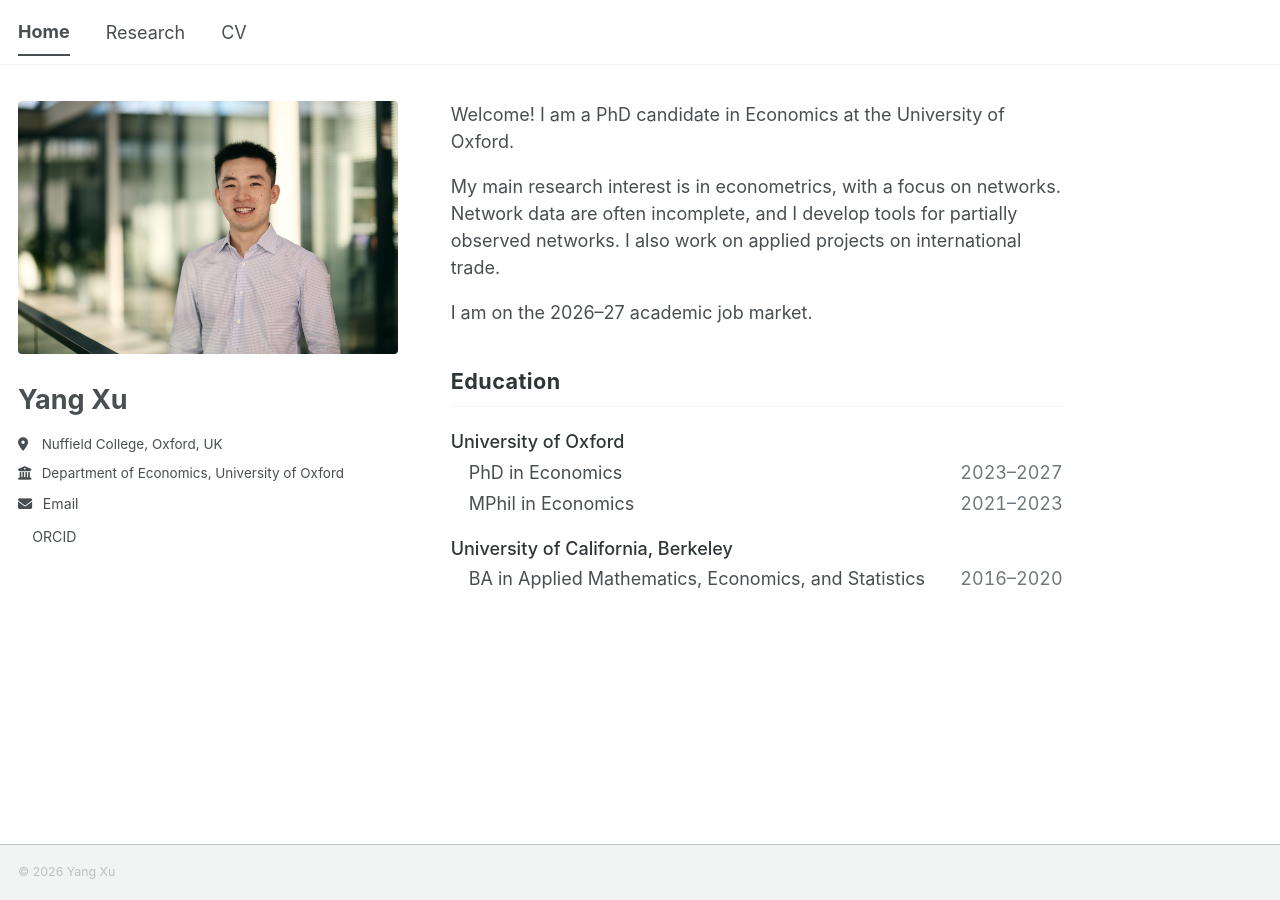
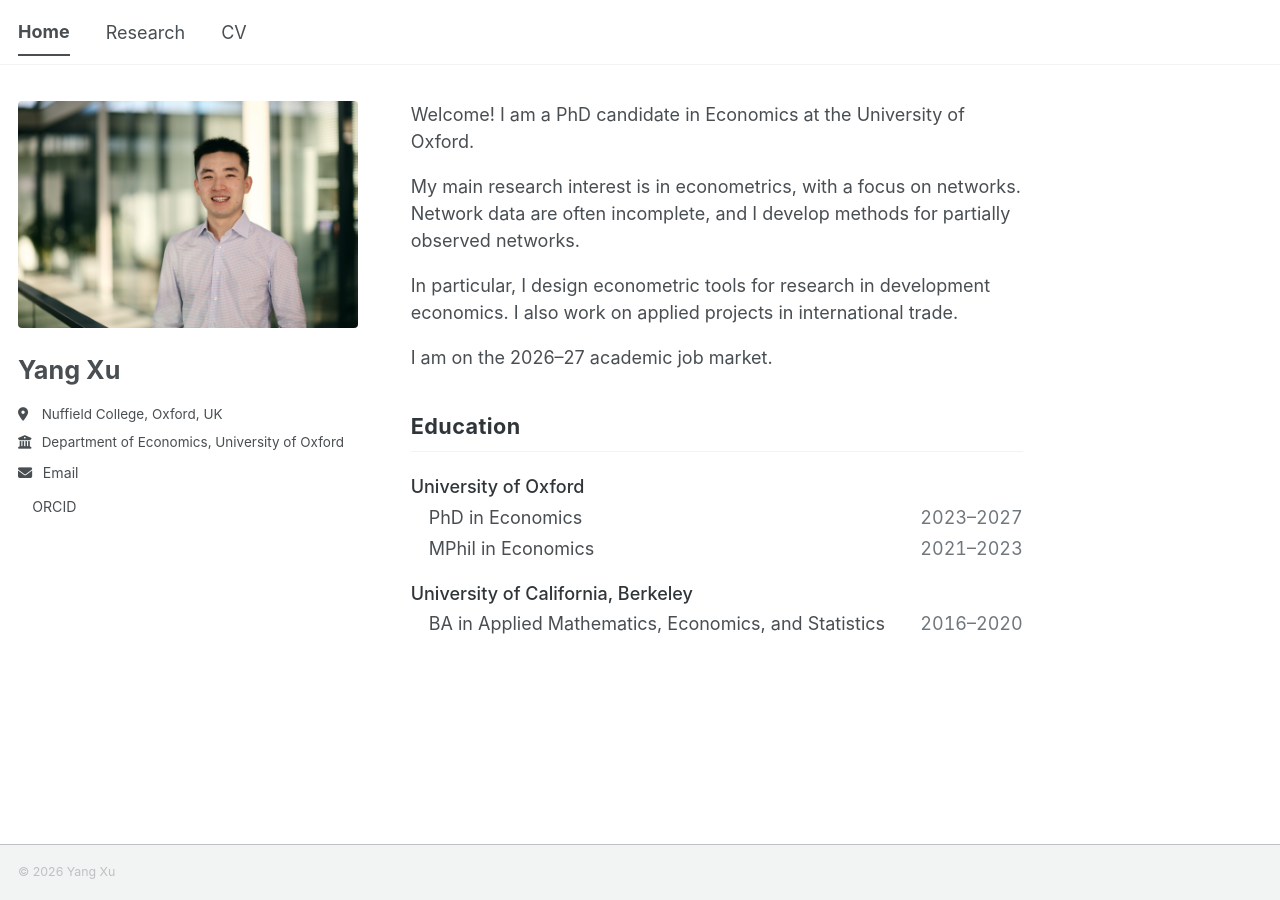
Before and after one commit to yang-xu-econ/yang-xu-econ.github.io, a Jekyll site: the page built from _pages/about.md, in a window 1280 px wide. Built offline with Jekyll 4.4.1, drawn with Linux system fonts in a browser that asks for light colours; a style sheet for code colours, icons or effects is not loaded.

Commit message:
Update Home bio and photo size"

```diff
--- a/_pages/about.md
+++ b/_pages/about.md
@@ -49,7 +49,9 @@ redirect_from:
 <div class="home-intro">
 <p>Welcome! I am a PhD candidate in Economics at the University of Oxford.</p>
 
-<p>My main research interest is in econometrics, with a focus on networks. Network data are often incomplete, and I develop tools for partially observed networks. I also work on applied projects on international trade.</p>
+<p>My main research interest is in econometrics, with a focus on networks. Network data are often incomplete, and I develop methods for partially observed networks.</p>
+
+<p>In particular, I design econometric tools for research in development economics. I also work on applied projects in international trade.</p>
 
 <p>I am on the 2026–27 academic job market.</p>
 </div>
--- a/assets/css/main.scss
+++ b/assets/css/main.scss
@@ -61,29 +61,29 @@
   border: none !important;
 }
 
-/* Laptop screens (1024px and up): sidebar 340px */
+/* Laptop screens (1024px and up): sidebar 320px */
 @media (min-width: 64em) {
   .sidebar {
-    width: 340px !important;
-    max-width: 340px !important;
+    width: 320px !important;
+    max-width: 320px !important;
   }
   .sidebar .author__avatar img {
     max-width: 100% !important;
   }
   .page, .archive {
-    width: calc(100% - 340px) !important;
+    width: calc(100% - 320px) !important;
     padding-right: 2em !important;
   }
 }
 
-/* Wide screens (1280px and up): sidebar 380px */
+/* Wide screens (1280px and up): sidebar 340px */
 @media (min-width: 80em) {
   .sidebar {
-    width: 380px !important;
-    max-width: 380px !important;
+    width: 340px !important;
+    max-width: 340px !important;
   }
   .page, .archive {
-    width: calc(100% - 380px) !important;
+    width: calc(100% - 340px) !important;
     padding-right: 2em !important;
   }
 }
@@ -92,7 +92,7 @@
 .sidebar .author__name {
   margin-top: 1.1em !important;
   margin-bottom: 0 !important;
-  font-size: 1.5em !important;
+  font-size: 1.4em !important;
 }
 .sidebar .author__content {
   margin-bottom: 1em !important;
```
